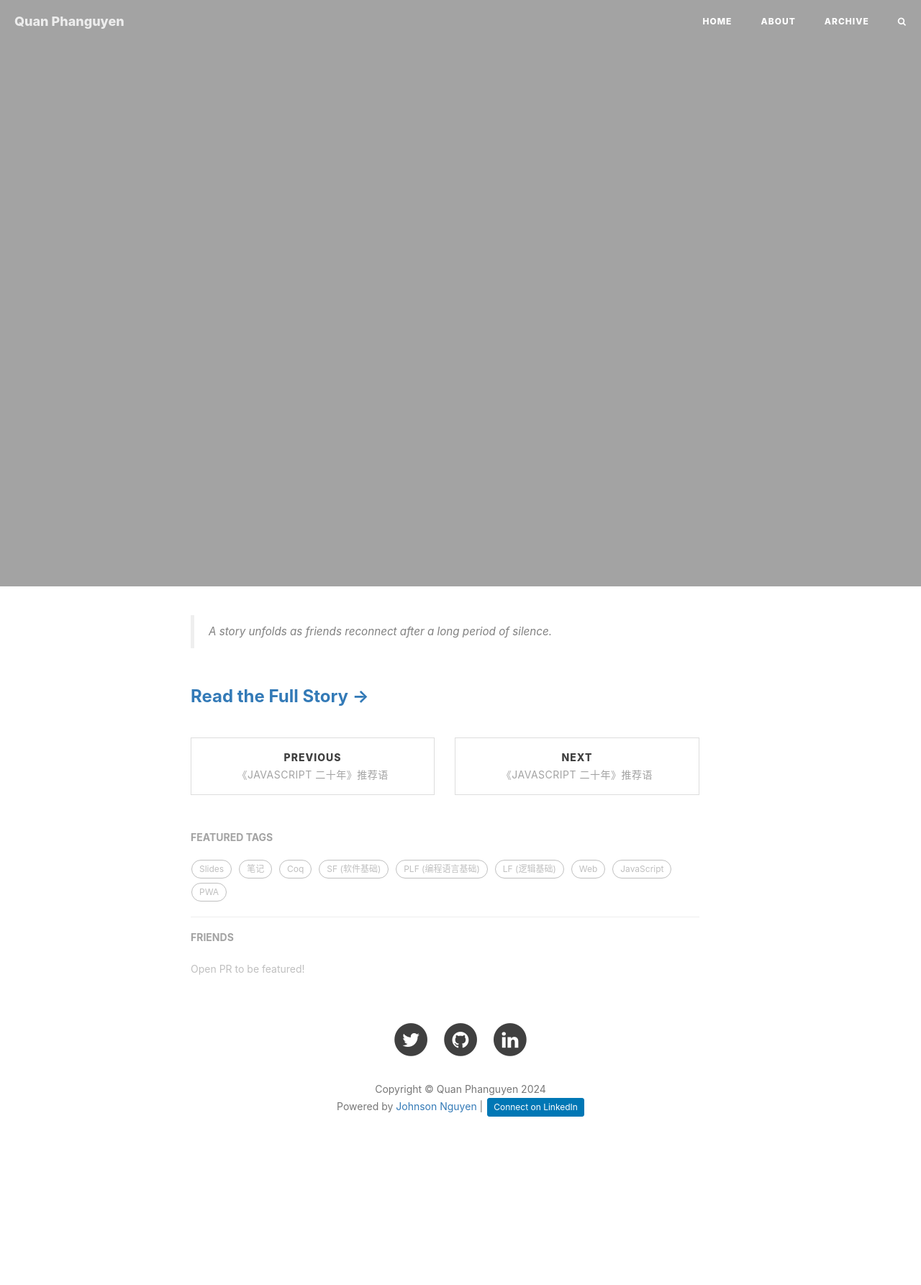
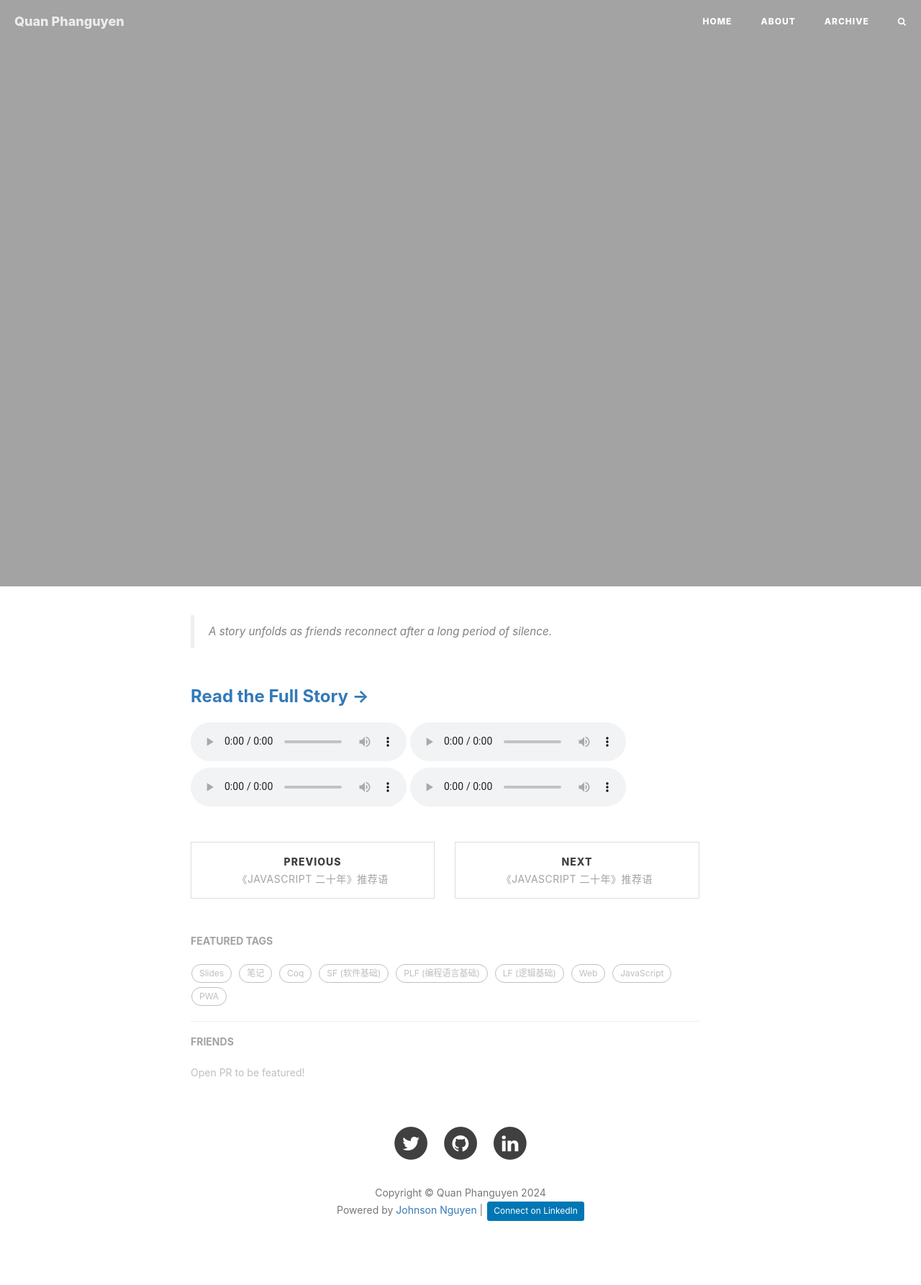
Before and after one commit to QuanPhanguyen/quanphanguyen.github.io, a Jekyll site: the page built from _posts/read_sf_plf/2022-11-11-dnd-01.md, in a window 1280 px wide. Shown: the whole page at 72% size. Built offline with Jekyll 4.4.1, drawn with Linux system fonts in a browser that asks for light colours; nearby versions of some CDN libraries; comment, search, counter and statistics services are not loaded; before the commit the page ends 1642 px from its top, so only the background shows below that.

Commit message:
uploading test audio

```diff
--- a/_posts/read_sf_plf/2022-11-11-dnd-01.md
+++ b/_posts/read_sf_plf/2022-11-11-dnd-01.md
@@ -13,3 +13,23 @@ tags:
 > A story unfolds as friends reconnect after a long period of silence.
 
 ### [Read the Full Story →](https://docs.google.com/document/d/1JvL8ct6zylD3_QLy7GVMXUazlpboCU2eGJQ219yimQc/edit?tab=t.0) <!-- Link to full story -->
+
+<audio controls>
+   <source src="assets/images/cassette1.mp3" type="audio/mpeg">
+   Your browser does not support the audio element.
+</audio>
+
+<audio controls>
+   <source src="assets/images/cassette2.mp3" type="audio/mpeg">
+   Your browser does not support the audio element.
+</audio>
+
+<audio controls>
+   <source src="assets/images/cassette3.mp3" type="audio/mpeg">
+   Your browser does not support the audio element.
+</audio>
+
+<audio controls>
+   <source src="assets/images/cassette4.mp3" type="audio/mpeg">
+   Your browser does not support the audio element.
+</audio>
```
